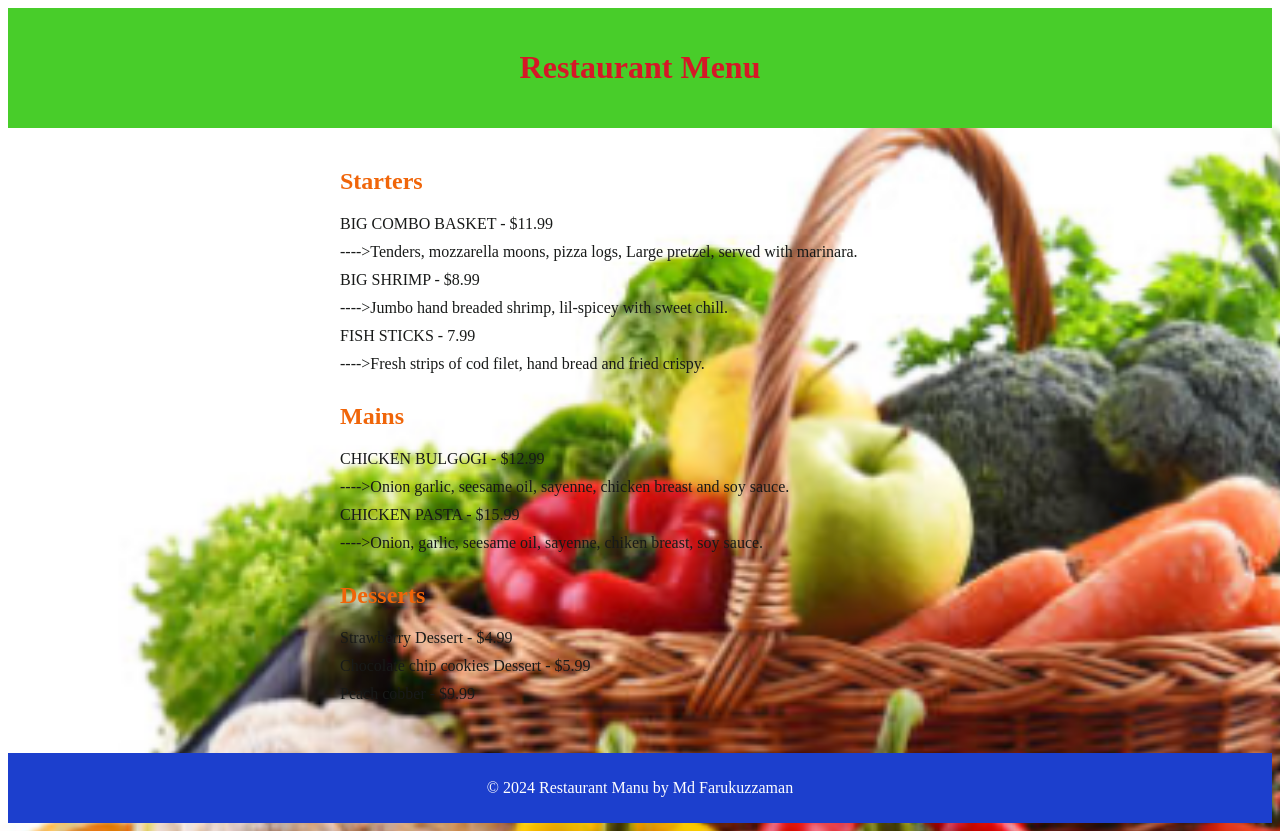
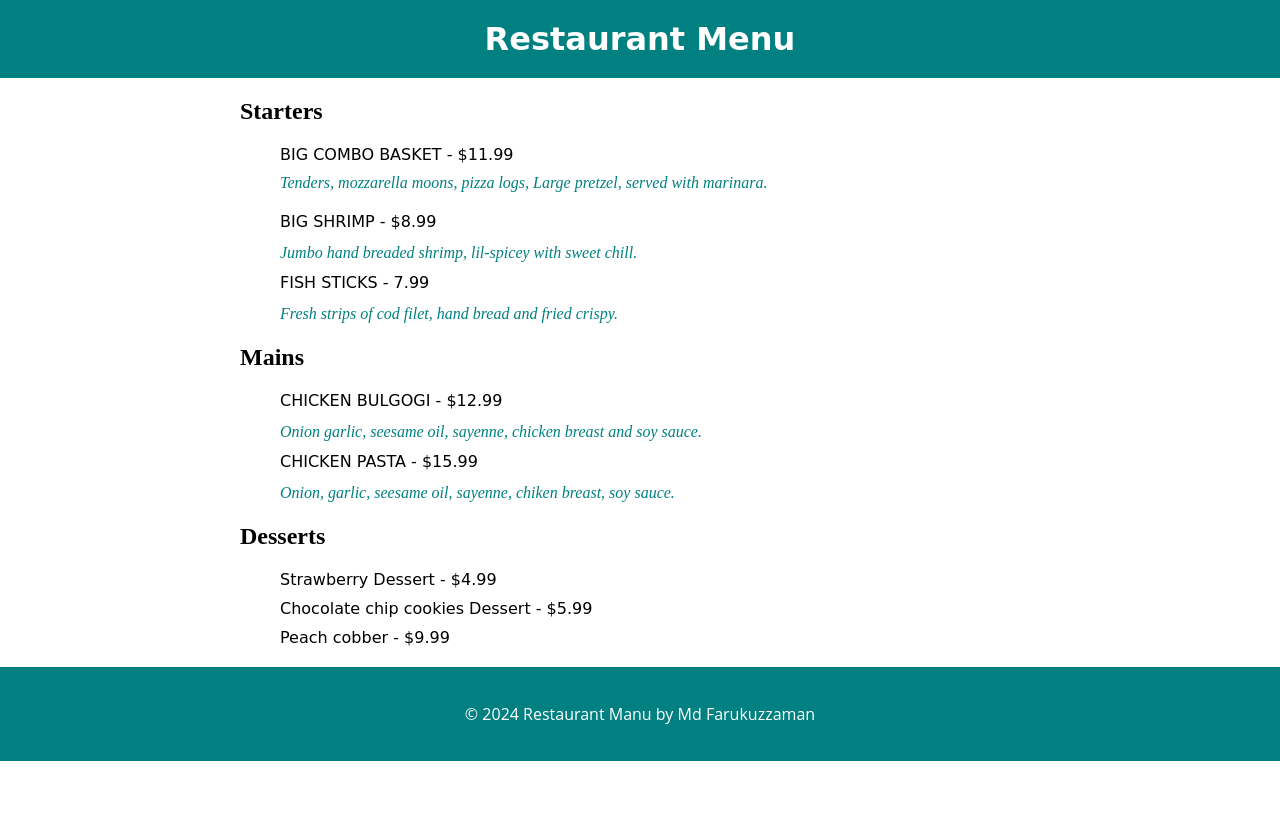
Before and after one commit to mfrkzzmn/sa13-act1, a plain HTML site: page restaurant_menu/index.html in a window 1280 px wide. After the commit the page ends 800 px from the top, so only its background shows below. Drawn offline with Linux system fonts and the light colour scheme; a web font is replaced by a local one.

Commit message:
restaurant modification done.

```diff
--- a/restaurant_menu/index.html
+++ b/restaurant_menu/index.html
@@ -4,7 +4,9 @@
     <meta charset="UTF-8">
     <meta name="viewport" content="width=device-width, initial-scale=1.0">
     <title>Restaurant Menu</title>
-    <link rel="stylesheet" href="style.css">
+    <link rel="stylesheet" href="res_style.css">
+    <link href="https://fonts.cdnfonts.com/css/a-cursive" rel="stylesheet">
+
 </head>
 <body>
     <header>
@@ -14,32 +16,32 @@
         <section>
             <h2>Starters</h2>
             <ul>
-                <li>BIG COMBO BASKET - $11.99</li>
-                <li1> ---->Tenders, mozzarella moons, pizza logs, Large pretzel, served with marinara.</li1>
+                <li class="list-header">BIG COMBO BASKET - $11.99</li>
+                <li class="list-description">Tenders, mozzarella moons, pizza logs, Large pretzel, served with marinara.</li1>
                 <li></li>
-                <li>BIG SHRIMP - $8.99</li>
-                <li1> ---->Jumbo hand breaded shrimp, lil-spicey with sweet chill. </li1>
+                <li class="list-header">BIG SHRIMP - $8.99</li>
+                <li1 class="list-description">Jumbo hand breaded shrimp, lil-spicey with sweet chill. </li1>
                 <li></li>
-                <li>FISH STICKS - 7.99</li>
-                <li1> ---->Fresh strips of cod filet, hand bread and fried crispy.</li1>
+                <li class="list-header">FISH STICKS - 7.99</li>
+                <li1 class="list-description">Fresh strips of cod filet, hand bread and fried crispy.</li1>
             </ul>
         </section>
         <section>
             <h2>Mains</h2>
             <ul>
-                <li>CHICKEN BULGOGI - $12.99</li>
-                <li1> ---->Onion garlic, seesame oil, sayenne, chicken breast and soy sauce. </li1>
+                <li class="list-header">CHICKEN BULGOGI - $12.99</li>
+                <li1 class="list-description">Onion garlic, seesame oil, sayenne, chicken breast and soy sauce. </li1>
                 <li></li>
-                <li>CHICKEN PASTA - $15.99</li>
-                <li1> ---->Onion, garlic, seesame oil, sayenne, chiken breast, soy sauce. </li1>
+                <li class="list-header">CHICKEN PASTA - $15.99</li>
+                <li1 class="list-description">Onion, garlic, seesame oil, sayenne, chiken breast, soy sauce. </li1>
             </ul>
         </section>
         <section>
             <h2>Desserts</h2>
             <ul>
-                <li>Strawberry Dessert - $4.99</li>
-                <li>Chocolate chip cookies Dessert - $5.99</li>
-                <li>Peach cobber - $9.99</li>
+                <li class="list-header">Strawberry Dessert - $4.99</li>
+                <li class="list-header">Chocolate chip cookies Dessert - $5.99</li>
+                <li class="list-header">Peach cobber - $9.99</li>
             </ul>
         </section>
     </main>
--- /dev/null
+++ b/restaurant_menu/res_style.css
@@ -0,0 +1,67 @@
+body {
+  font-family: 'Open Sans', sans-serif;
+  margin: 0;
+  padding: 0;
+}
+
+header {
+  background-color: #008080;
+  color: white;
+  text-align: center;
+  padding: 20px;
+}
+
+header h1 {
+  margin: 0;
+  font-family: 'Pacifico', cursive;
+}
+
+main {
+  max-width: 800px;
+  margin: 20px auto;
+  padding: 0 20px;
+}
+
+section h2 {
+  font-family: 'Arial Rounded MT Bold';
+}
+
+ul {
+  list-style-type: none;
+  /* padding: 0; */
+}
+
+li {
+  margin-bottom: 10px;
+  display: flex;
+  justify-content: space-between;
+}
+
+.menu-item {
+  font-size: 16px;
+}
+
+.menu-price {
+  font-size: 16px;
+  color: #333;
+}
+
+footer {
+  background-color: #008080; /* Teal */
+  color: white;
+  text-align: center;
+  padding: 20px;
+}
+
+.list-header {
+
+  font-family: cursive;
+
+}
+
+.list-description {
+  font-family: auto;
+  font-size: medium;
+  font-style: italic;
+  color: #008080;
+}
--- a/restaurant_menu/style.css
+++ b/restaurant_menu/style.css
@@ -1,7 +1,7 @@
 body {
     /* background-color: aqua; */
     background-image: url("veg_pic.png");
-      background-size: 150%;
+    background-size: 150%;
 }
 
 header {
```
